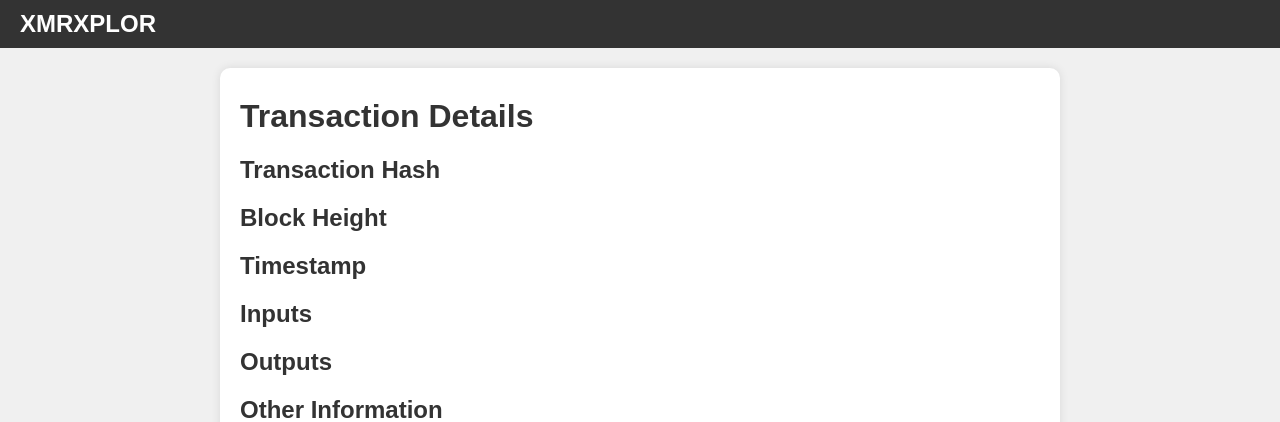
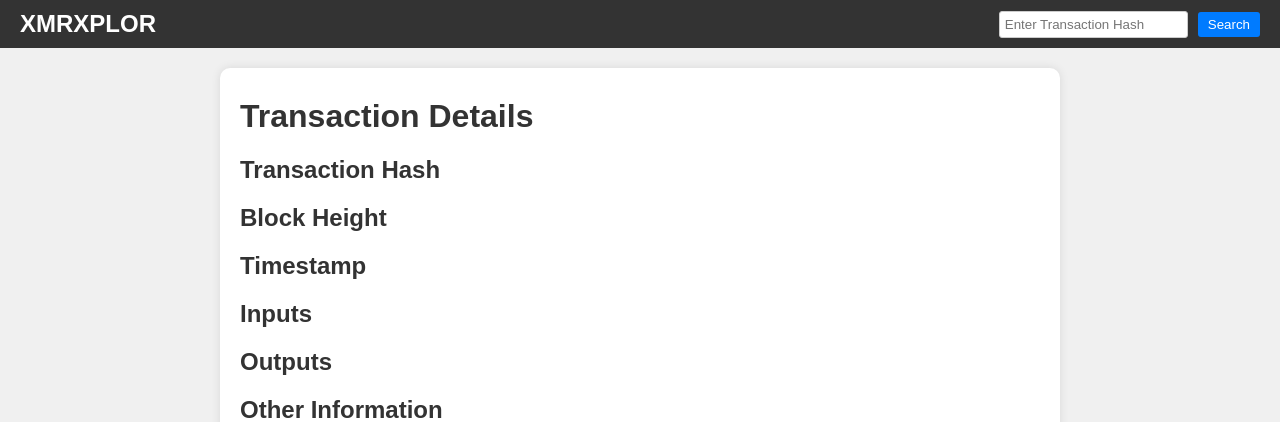
Before and after one commit to hooftly/xmrxplor, a Flask app: template templates/transaction.html in a window 1280 px wide. Shown: the top 422 px of the page. Run offline with Flask 3, Linux system fonts and the light colour scheme; the template is opened without the code that fills it, so the values that code supplies are empty.

Commit message:
Search Bar
Add basic search function that allows users to enter a tx hash to go to the transaction details page

```diff
--- a/static/styles.css
+++ b/static/styles.css
@@ -16,6 +16,31 @@ body {
 .navbar-brand {
     font-size: 24px;
     font-weight: bold;
+}
+
+.search-form {
+    display: flex;
+    align-items: center;
+}
+
+.search-form input {
+    padding: 5px;
+    margin-right: 10px;
+    border: 1px solid #ccc;
+    border-radius: 3px;
+}
+
+.search-form button {
+    padding: 5px 10px;
+    background-color: #007bff;
+    color: white;
+    border: none;
+    border-radius: 3px;
+    cursor: pointer;
+}
+
+.search-form button:hover {
+    background-color: #0056b3;
 }
 
 .container {
--- a/templates/index.html
+++ b/templates/index.html
@@ -9,6 +9,10 @@
 <body>
     <nav class="navbar">
         <div class="navbar-brand">XMRXPLOR</div>
+        <form id="searchForm" class="search-form">
+            <input type="text" id="searchInput" placeholder="Enter Transaction Hash">
+            <button type="submit">Search</button>
+        </form>
     </nav>
     <div class="container">
         <div class="info-cards">
--- a/templates/transaction.html
+++ b/templates/transaction.html
@@ -8,7 +8,11 @@
 </head>
 <body>
     <nav class="navbar">
-        <div class="navbar-brand">XMRXPLOR</div>
+        <div class="navbar-brand"><a href="{{ url_for('index') }}" style="color: white; text-decoration: none;">XMRXPLOR</a></div>
+        <form id="searchForm" class="search-form">
+            <input type="text" id="searchInput" placeholder="Enter Transaction Hash">
+            <button type="submit">Search</button>
+        </form>
     </nav>
     <div class="container">
         <h1>Transaction Details</h1>
```
Also changed, not shown: static/script.js (+10 -0 lines).
